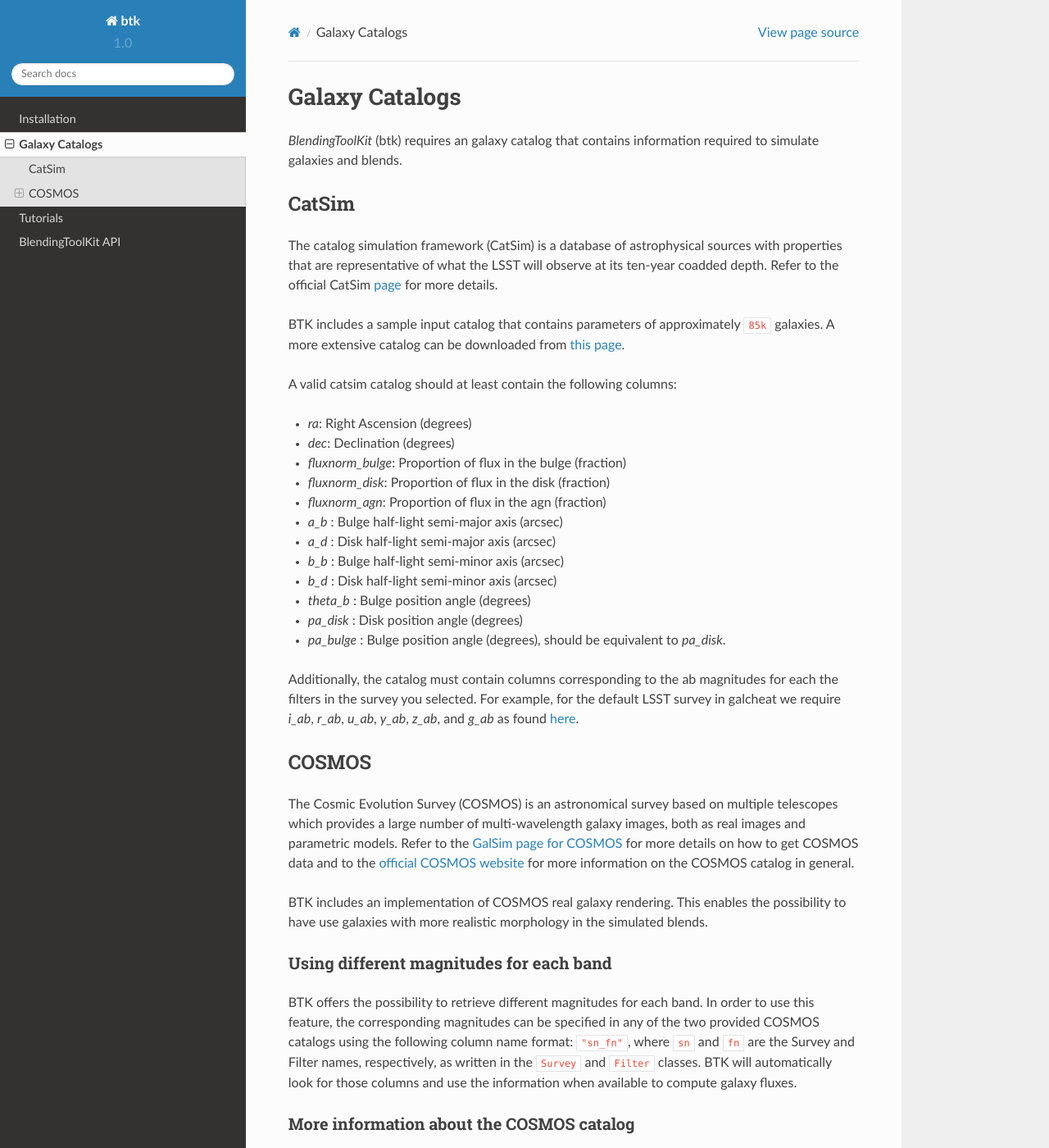
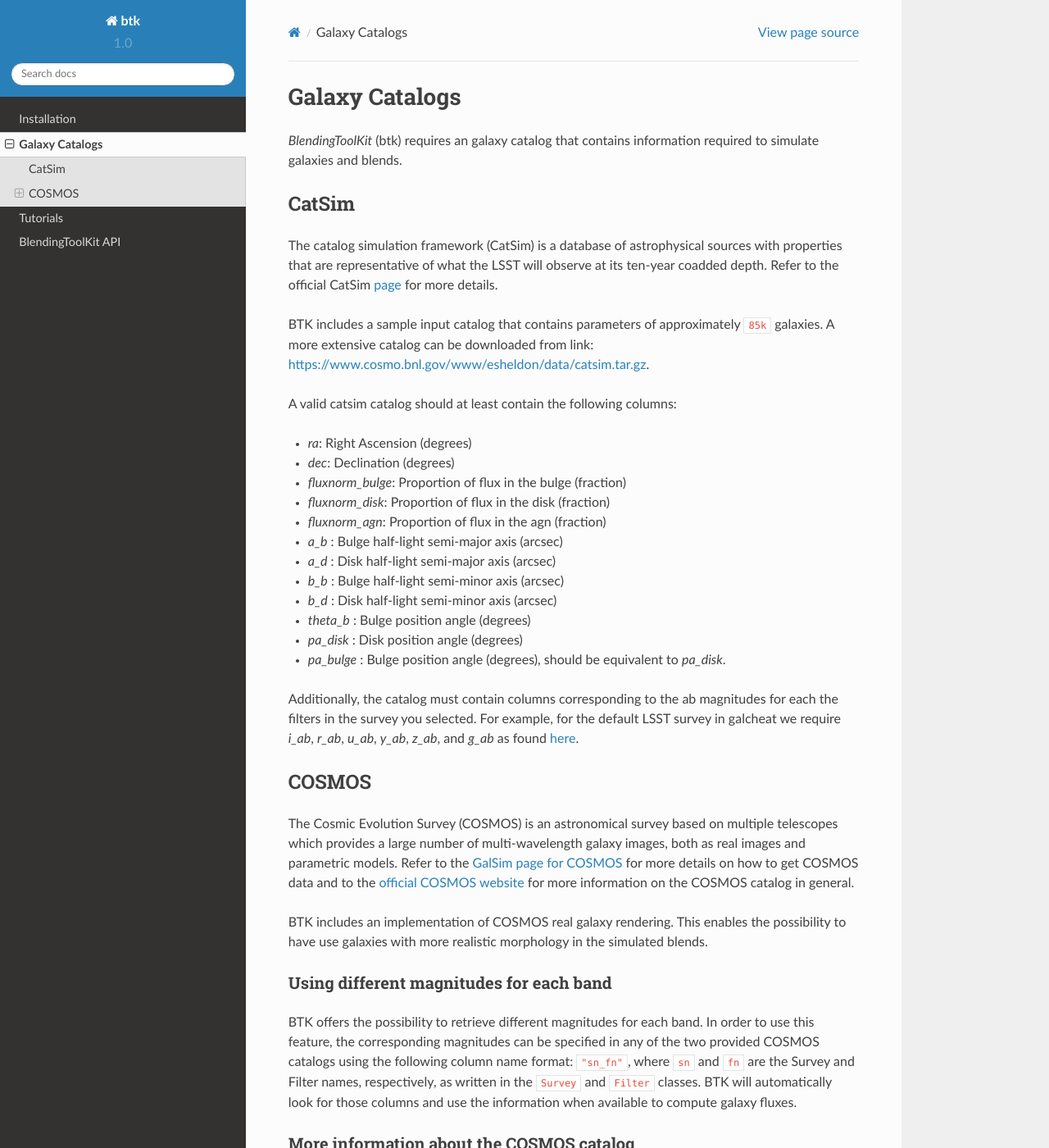
Before and after one commit to LSSTDESC/BlendingToolKit, a Sphinx documentation site: the page built from docs/source/catalog.rst, in a window 1280 px wide and 1400 px high. Shown: the whole window at 82% size. Built offline with Sphinx 7.4.7 and the Read the Docs theme 2.0.0, drawn with Linux system fonts in a browser that asks for light colours; some of the changed text lies outside the part shown.

Commit message:
documentation to catalog files

```diff
--- a/docs/source/catalog.rst
+++ b/docs/source/catalog.rst
@@ -8,7 +8,7 @@ CatSim
 -------
 The catalog simulation framework (CatSim) is a database of astrophysical sources with properties that are representative of what the LSST will observe at its ten-year coadded depth. Refer to the official CatSim `page <https://www.lsst.org/scientists/simulations/catsim>`_ for more details.
 
-BTK includes a sample input catalog that contains parameters of approximately ``85k`` galaxies. A more extensive catalog can be downloaded from `this page <https://stanford.box.com/s/s1nzjlinejpqandudjyykjejyxtgylbk>`_.
+BTK includes a sample input catalog that contains parameters of approximately ``85k`` galaxies. A more extensive catalog can be downloaded from link: `<https://www.cosmo.bnl.gov/www/esheldon/data/catsim.tar.gz>`_.
 
 A valid catsim catalog should at least contain the following columns:
 
```
Also changed, not shown: other parts of docs/source/catalog.rst (+3 -1 lines).
